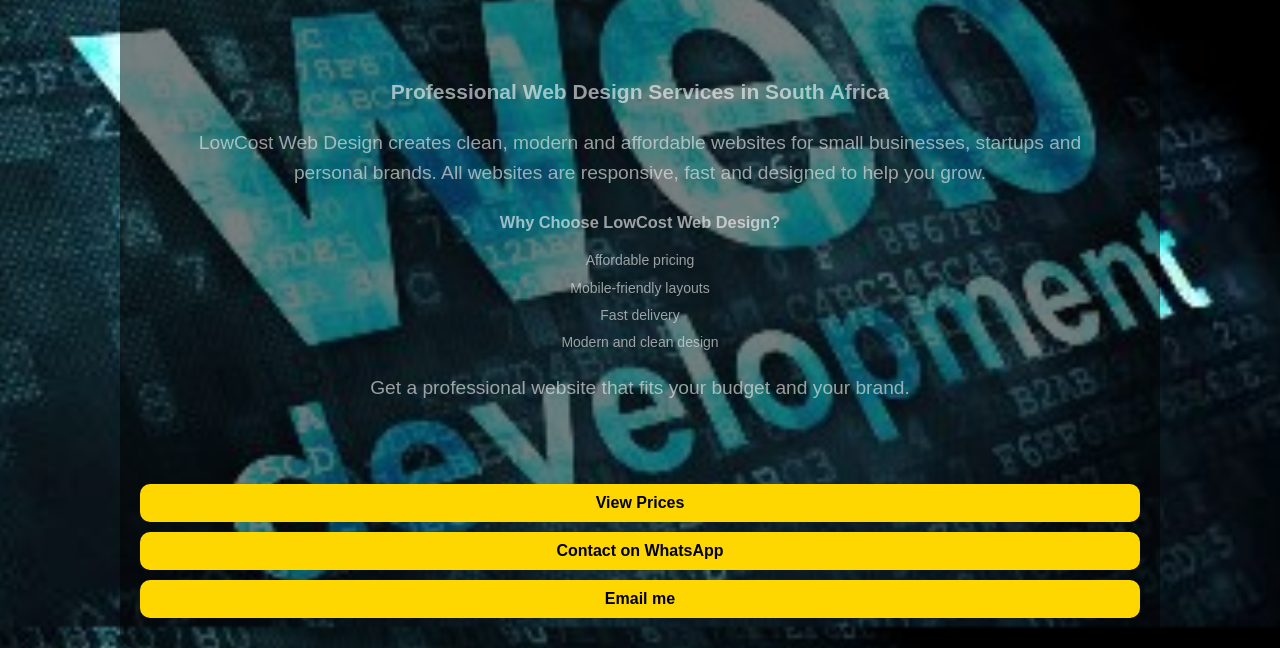
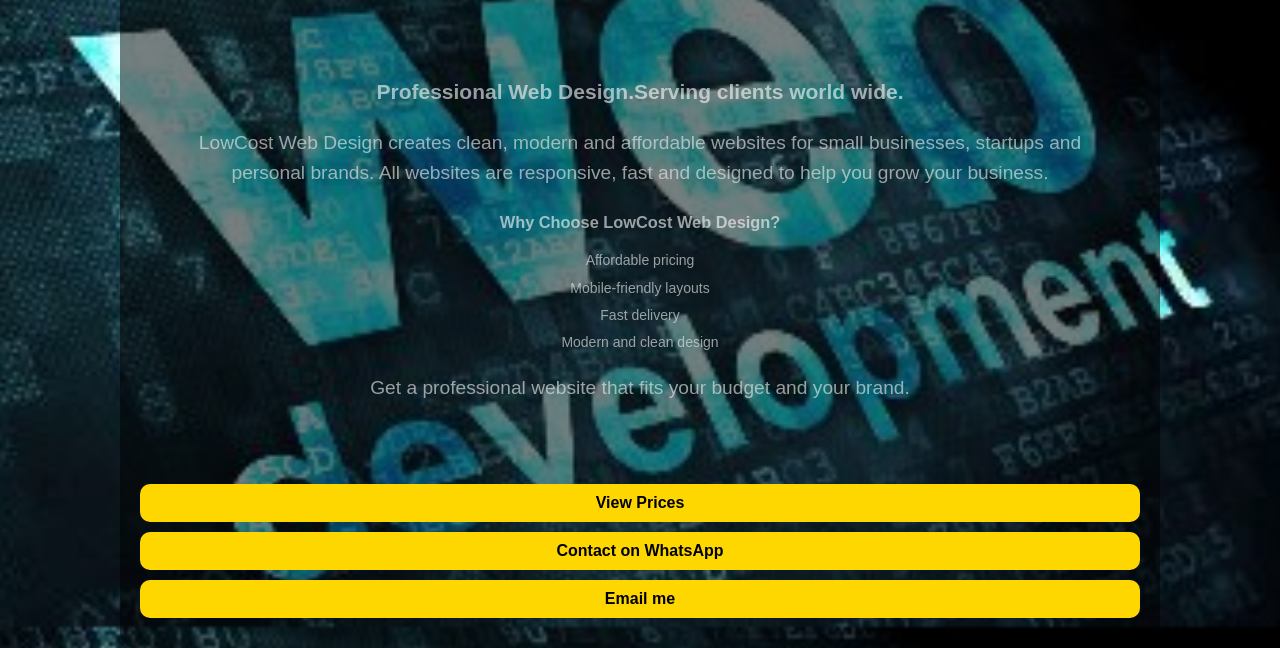
Before and after one commit to web088dev/web088dev.github.io, a plain HTML site: page index.html in a window 1280 px wide. Shown: the part 173-821 px from the top of the page. Drawn offline with Linux system fonts and the light colour scheme.

Commit message:
Update index.html

```diff
--- a/index.html
+++ b/index.html
@@ -68,10 +68,10 @@
         Fast delivery. Professional design.</p>
       <!-- SEO TEXT ON TOP OF BUTTONS -->
 <div class="seo-text">
-    <h2>Professional Web Design Services in South Africa</h2>
+    <h2>Professional Web Design.Serving clients world wide.</h2>
     <p>
         LowCost Web Design creates clean, modern and affordable websites for small businesses,
-        startups and personal brands. All websites are responsive, fast and designed to help you grow.
+        startups and personal brands. All websites are responsive, fast and designed to help you grow your business.
     </p>
 
     <h3>Why Choose LowCost Web Design?</h3>
```
